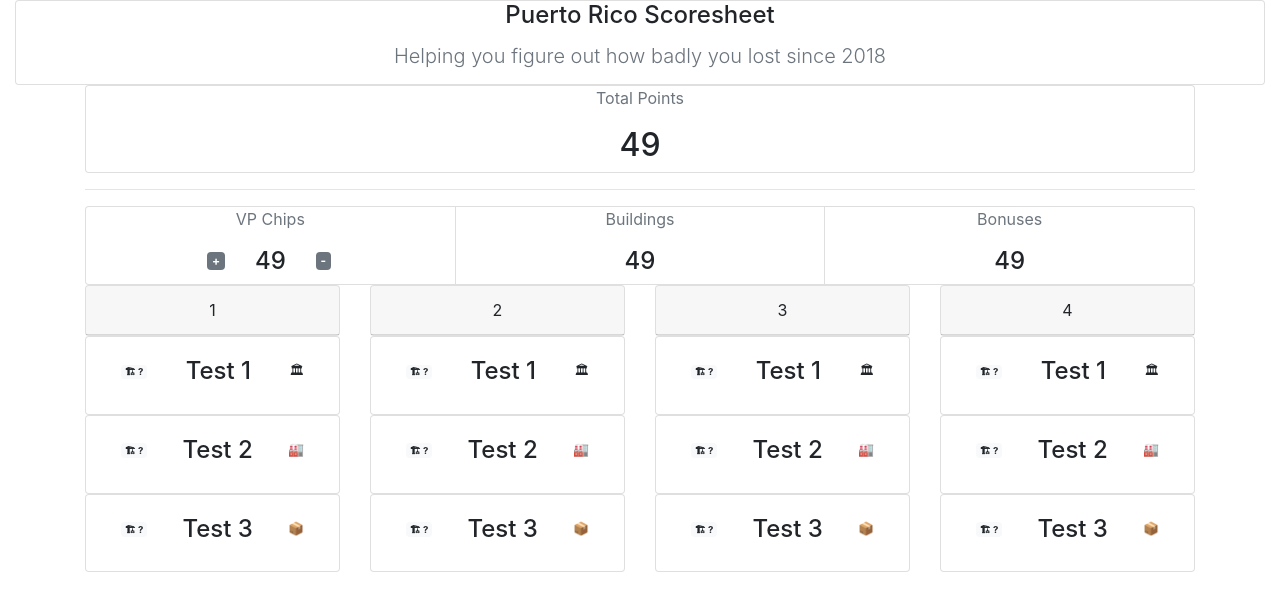
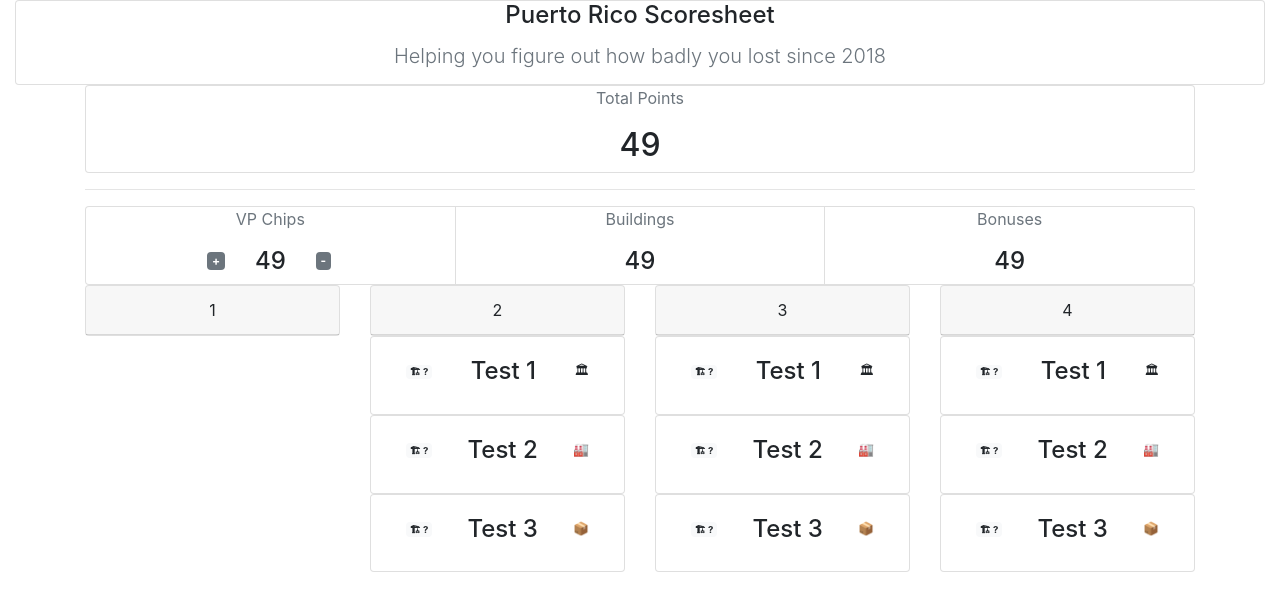
Before and after one commit to ROldford/puerto-rico-scoresheet, a React (Create React App) app: page / in a window 1280 px wide. Shown: the top 608 px of the page. Built offline with nearby package versions, Linux system fonts and the light colour scheme.

Commit message:
Trying to develop BuildingColumn component, doesn't work properly

```diff
--- a/src/components/Building.js
+++ b/src/components/Building.js
@@ -38,6 +38,7 @@
       buildingTypeIcon = "📦";
       break;
   }
+  // TODO: Add tooltips for emoji icons and button
   return(
     <Card body className="text-center">
       <CardText>
--- /dev/null
+++ b/src/components/BuildingColumn.js
@@ -0,0 +1,69 @@
+import React from 'react';
+import {
+  Card,
+  CardSubtitle,
+  CardTitle,
+  CardHeader,
+  Col,
+  Container,
+  Row,
+  Badge,
+  CardText,
+  Button
+} from 'reactstrap';
+import Building from "./Building";
+
+/*const BuildingSelector = () => (
+  <Card body className="text-center">
+    <CardTitle>
+      BuildingSelector test card
+    </CardTitle>
+    <CardSubtitle>
+      This is a test card for the BuildingSelector.
+    </CardSubtitle>
+  </Card>
+);*/
+
+// {
+//         <Building
+//         buildingName="Test 1"
+//         buildingType="violet"
+//         isBuilt={false}
+//       />
+//       <Building
+//         buildingName="Test 2"
+//         buildingType="production-large"
+//         isBuilt={true}
+//       />
+//       <Building
+//         buildingName="Test 3"
+//         buildingType="production-small"
+//         isBuilt={false}
+//       />
+// }
+
+function BuildingColumn(props) {
+  const columnData = props.columnData;
+  const buildingLevel = columnData.buildingLevel;
+  const buildings = columnData.buildings;
+
+  return(
+    <Col>
+      <Card className="text-center">
+        <CardHeader>
+          {buildingLevel}
+        </CardHeader>
+      </Card>
+      {buildings.map(
+        (building) => {
+          <Building
+            buildingName={building.buildingName}
+            buildingType={building.buildingType}
+          />
+        }
+      )}
+    </Col>
+  )
+};
+
+export default BuildingColumn;
--- a/src/components/BuildingSelector.js
+++ b/src/components/BuildingSelector.js
@@ -8,6 +8,7 @@
   Container,
   Row
 } from 'reactstrap';
+import BuildingColumn from "./BuildingColumn";
 import Building from "./Building";
 
 /*const BuildingSelector = () => (
@@ -21,31 +22,49 @@
   </Card>
 );*/
 
+const TEST_BUILDING_DATA =
+  [
+    {
+      buildingLevel: 1,
+      buildings: [
+        {
+          buildingName: "Small Indigo Plant",
+          buildingType: "production-small",
+          buildingPoints: 1,
+        },
+        {
+          buildingName: "Small Sugar Mill",
+          buildingType: "production-small",
+          buildingPoints: 1,
+        },
+        {
+          buildingName: "Small Market",
+          buildingType: "violet",
+          buildingPoints: 1,
+        },
+        {
+          buildingName: "Hacienda",
+          buildingType: "violet",
+          buildingPoints: 1,
+        },
+        {
+          buildingName: "Construction Hut",
+          buildingType: "violet",
+          buildingPoints: 1,
+        },
+        {
+          buildingName: "Small Warehouse",
+          buildingType: "violet",
+          buildingPoints: 1,
+        },
+      ]
+    },
+  ];
+
 const BuildingSelector = () => (
   <Container>
     <Row>
-      <Col>
-        <Card className="text-center">
-          <CardHeader>
-            1
-          </CardHeader>
-        </Card>
-        <Building
-          buildingName="Test 1"
-          buildingType="violet"
-          isBuilt={false}
-        />
-        <Building
-          buildingName="Test 2"
-          buildingType="production-large"
-          isBuilt={true}
-        />
-        <Building
-          buildingName="Test 3"
-          buildingType="production-small"
-          isBuilt={false}
-        />
-      </Col>
+      <BuildingColumn columnData={TEST_BUILDING_DATA[0]} />
       <Col>
         <Card className="text-center">
           <CardHeader>
@@ -117,3 +136,28 @@
 );
 
 export default BuildingSelector;
+
+// {
+//      <Col>
+//         <Card className="text-center">
+//           <CardHeader>
+//             1
+//           </CardHeader>
+//         </Card>
+//         <Building
+//           buildingName="Test 1"
+//           buildingType="violet"
+//           isBuilt={false}
+//         />
+//         <Building
+//           buildingName="Test 2"
+//           buildingType="production-large"
+//           isBuilt={true}
+//         />
+//         <Building
+//           buildingName="Test 3"
+//           buildingType="production-small"
+//           isBuilt={false}
+//         />
+//       </Col>
+// }
```
